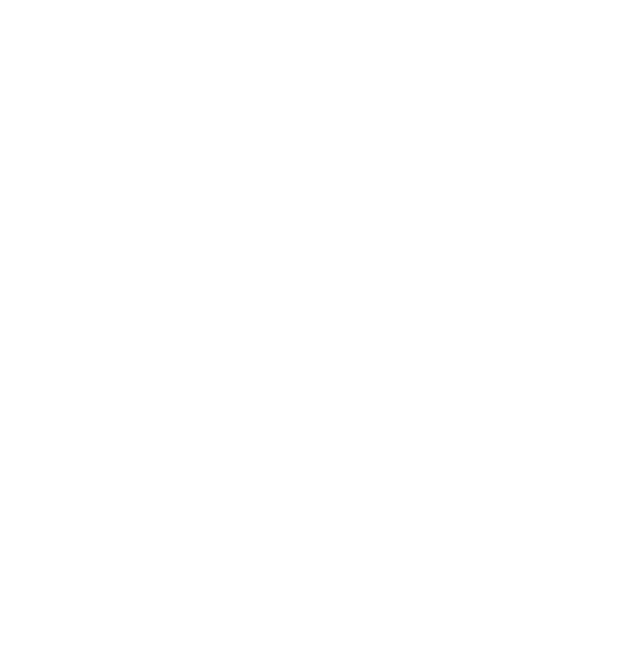
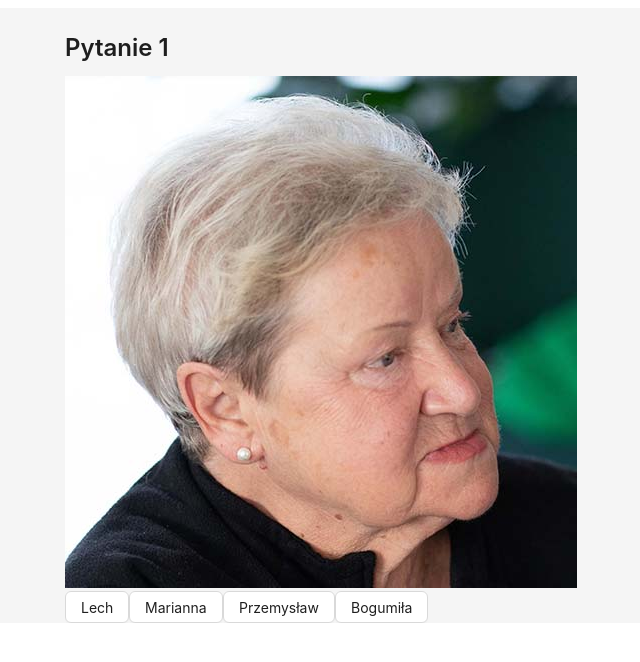
Before and after one commit to JamasterYT/srem-app, a React (Create React App) app: page /#/play-game in a window 1280 px wide. Before the commit this address had no page. Shown: the top 662 px of the page, without its empty margins (319-959 px from the left). Built offline with nearby package versions, Linux system fonts and the light colour scheme.

Commit message:
quiz added

```diff
--- a/src/App.jsx
+++ b/src/App.jsx
@@ -1,7 +1,8 @@
 import React from "react";
-import { BrowserRouter as Router, Route, Routes } from "react-router-dom";
+import { HashRouter as Router, Route, Routes } from "react-router-dom";
 import { Layout } from "antd";
 import Quiz from "./quiz/Quiz";
+import Game from "./quiz/Game"; // Make sure to import the Game component
 import Wiki from "./wiki/Wiki";
 import PersonDetail from "./wiki/PersonDetail";
 import HomePage from "./HomePage";
@@ -22,9 +23,10 @@
           }}
         >
           <Routes>
-            <Route path="/srem-app" element={<HomePage />} />
+            <Route path="/" element={<HomePage />} />
             <Route path="/wiki" element={<Wiki />} />
             <Route path="/quiz" element={<Quiz />} />
+            <Route path="/play-game" element={<Game />} /> {/* Add this route for the Game component */}
             <Route path="/wiki/:personId" element={<PersonDetail />} />
           </Routes>
         </Content>
--- /dev/null
+++ b/src/quiz/Game.jsx
@@ -0,0 +1,76 @@
+import React, { useState, useEffect } from "react";
+import { Card, Button, message, Typography } from "antd";
+import people from "../people.json";
+
+const { Title } = Typography;
+
+const Game = () => {
+  const [currentPerson, setCurrentPerson] = useState(null);
+  const [options, setOptions] = useState([]);
+  const [score, setScore] = useState(0);
+  const [questionNumber, setQuestionNumber] = useState(1); // Added state for question number
+
+  useEffect(() => {
+    nextQuestion();
+  }, []);
+
+  const nextQuestion = () => {
+    const validPeople = people.filter(
+      person => person.Zdjecie !== "nienarodzone.jpg" && person.Imie !== null
+    );
+    const randomPerson = validPeople[Math.floor(Math.random() * validPeople.length)];
+    setCurrentPerson(randomPerson);
+
+    // Generate three random options and include the correct answer
+    const randomOptions = [randomPerson];
+    const usedNames = [randomPerson.Imie]; // To track used names
+
+    while (randomOptions.length < 4) {
+      const randomOption = validPeople[Math.floor(Math.random() * validPeople.length)];
+      if (!usedNames.includes(randomOption.Imie)) {
+        randomOptions.push(randomOption);
+        usedNames.push(randomOption.Imie);
+      }
+    }
+    // Shuffle the options
+    setOptions(randomOptions.sort(() => Math.random() - 0.5));
+  };
+
+  const handleOptionClick = (person) => {
+    if (person === currentPerson) {
+      message.success("Correct!");
+      setScore(score + 1);
+      setQuestionNumber(questionNumber + 1); // Increment the question number
+      nextQuestion();
+    } else {
+      message.error("Incorrect!");
+      // Save the score to localStorage if it's higher than the previous high score
+      const highScore = localStorage.getItem("highScore") || 0;
+      if (score > highScore) {
+        localStorage.setItem("highScore", score);
+      }
+      // Redirect to the quiz page
+      window.location.href = "#/quiz";
+    }
+  };
+
+  return (
+    <div>
+      {currentPerson && (
+        <div>
+          <Title level={3}>Pytanie {questionNumber}</Title> {/* Display the question number */}
+          <img src={`${process.env.PUBLIC_URL}/photos/${currentPerson.Zdjecie}`} alt={currentPerson.Imie} />
+          <div>
+            {options.map((person, index) => (
+              <Button  data-aos="flip-down" key={index} onClick={() => handleOptionClick(person)}>
+                {person.Imie}
+              </Button>
+            ))}
+          </div>
+        </div>
+      )}
+    </div>
+  );
+};
+
+export default Game;
--- a/src/quiz/Quiz.jsx
+++ b/src/quiz/Quiz.jsx
@@ -1,16 +1,28 @@
-//src\quiz\Quiz.jsx
-import React from "react";
-import { Card, Divider, Button } from "antd";
+import React, { useState, useEffect } from "react";
+import { Button, Typography } from "antd";
 import { Link } from "react-router-dom";
-import { ArrowLeftOutlined } from "@ant-design/icons";
+
+const { Title } = Typography;
+
 const Quiz = () => {
-  return <div>Tutaj będzie quiz!
-    <Divider>
-        <Link to="/srem-app">
-          <ArrowLeftOutlined /> Powrót do strony głównej
-        </Link>{" "}
-      </Divider>
-  </div>;
+  const [highScore, setHighScore] = useState(0);
+
+  useEffect(() => {
+    // Fetch the high score from localStorage when the component mounts
+    const storedHighScore = localStorage.getItem("highScore") || 0;
+    setHighScore(Number(storedHighScore));
+  }, []);
+
+  return (
+    <div style={{ textAlign: "center", marginTop: "50px" }}>
+      <Title>Twój najwyższy wynik: {highScore}</Title>
+      <Link to="/play-game">
+        <Button type="primary" size="large">
+          Play the Game
+        </Button>
+      </Link>
+    </div>
+  );
 };
 
 export default Quiz;
--- a/src/wiki/PersonCard.js
+++ b/src/wiki/PersonCard.js
@@ -1,9 +1,12 @@
-import React from "react";
+import React, { useState } from "react";
 import { Card } from "antd";
 import { Link } from "react-router-dom";
 import { getAgeString, calculateAge } from "../utils";
 import people from "../people.json";
+
 const PersonCard = ({ person }) => {
+  const [imageLoaded, setImageLoaded] = useState(true);
+
   let description;
 
   if (person.Czy_nienarodzone) {
@@ -24,14 +27,21 @@
         hoverable
         style={{ width: 240, margin: "10px" }}
         cover={
-          <img
-            alt={fullName}
-            src={`../photos/${person.Zdjecie}`}
-            onError={(e) => {
-              e.target.onerror = null;
-              e.target.src = "../photos/blank.jpg";
-            }}
-          />
+          imageLoaded && (
+            <img
+              alt={fullName}
+              src={`${process.env.PUBLIC_URL}/photos/${person.Zdjecie}`}
+              // src={`../photos/${person.Zdjecie}`}
+              onLoad={() => setImageLoaded(true)}
+              // onError={(e) => {
+              //   e.target.onerror = null;
+              //   e.target.src = "../photos/blank.jpg";
+              // }}
+              onError={() => {
+                setImageLoaded(false);
+              }}
+            />
+          )
         }
         // data-aos="fade-up"
         data-aos="flip-down"
```
